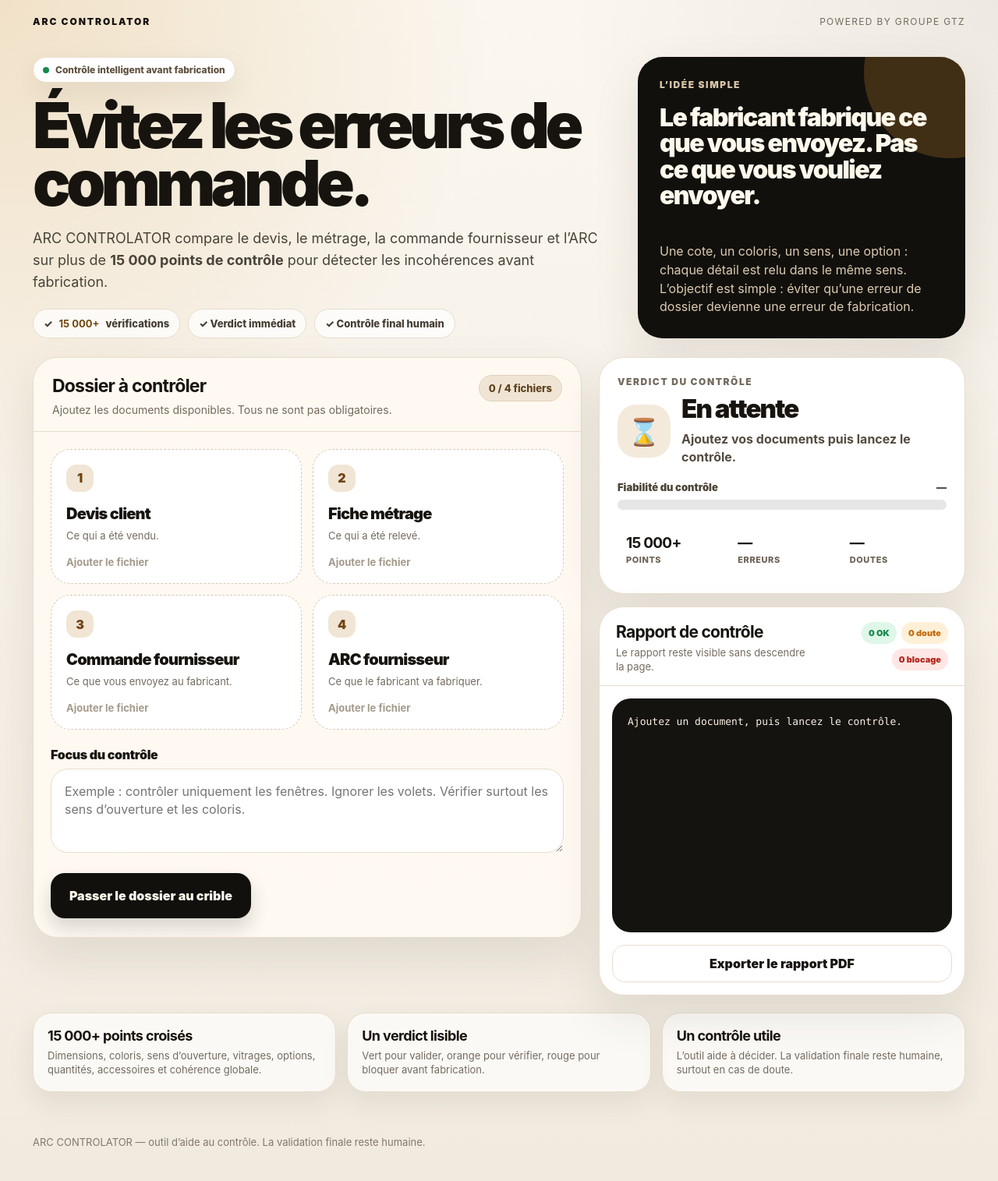
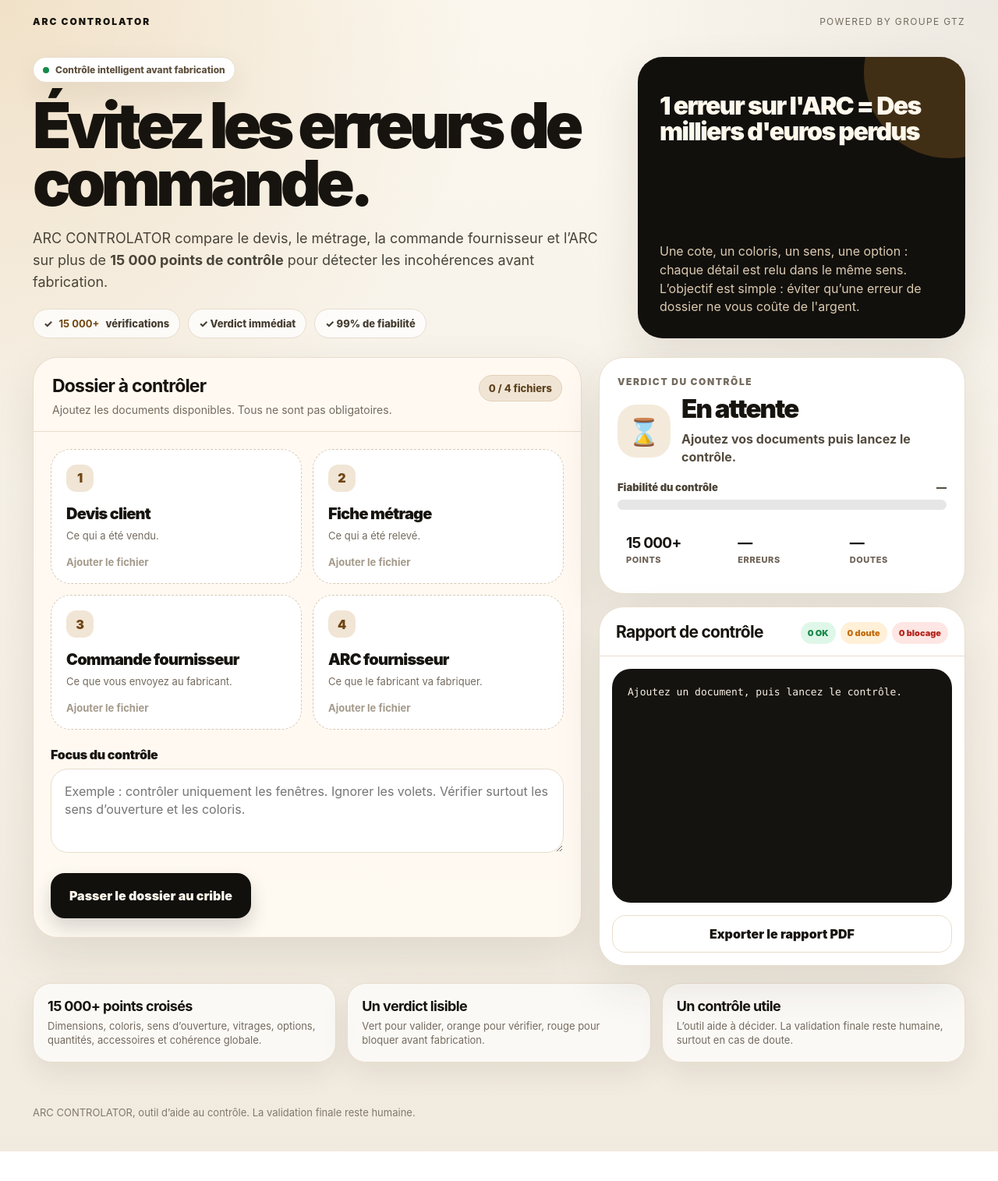
Before and after one commit to cporreyepro/arc-controlator-v2, a website: page public/index.html in a window 1280 px wide. Shown: the whole page at 78% size. After the commit the page ends 1477 px from the top, so only its background shows below. Drawn offline with Linux system fonts and the light colour scheme; a script that the page names is missing.

Commit message:
Update index.html

```diff
--- a/public/index.html
+++ b/public/index.html
@@ -701,16 +701,15 @@ footer{
     <div class="hero-proof">
       <div class="proof-pill">✓ <b>15 000+</b> vérifications</div>
       <div class="proof-pill">✓ Verdict immédiat</div>
-      <div class="proof-pill">✓ Contrôle final humain</div>
+      <div class="proof-pill">✓ 99% de fiabilité</div>
     </div>
   </div>
 
   <aside class="hero-card">
     <div>
-      <div class="mini">L’idée simple</div>
-      <div class="big">Le fabricant fabrique ce que vous envoyez. Pas ce que vous vouliez envoyer.</div>
+      <div class="big">1 erreur sur l'ARC = Des milliers d'euros perdus</div>
     </div>
-    <div class="note">Une cote, un coloris, un sens, une option : chaque détail est relu dans le même sens. L’objectif est simple : éviter qu’une erreur de dossier devienne une erreur de fabrication.</div>
+    <div class="note">Une cote, un coloris, un sens, une option : chaque détail est relu dans le même sens. L’objectif est simple : éviter qu’une erreur de dossier ne vous coûte de l'argent.</div>
   </aside>
 </header>
 
@@ -800,7 +799,7 @@ footer{
         <div class="report-head">
           <div>
             <h2>Rapport de contrôle</h2>
-            <p>Le rapport reste visible sans descendre la page.</p>
+
           </div>
           <div class="report-badges">
             <span id="badgeOk" class="badge green">0 OK</span>
@@ -835,7 +834,7 @@ footer{
 </main>
 
 <footer>
-ARC CONTROLATOR — outil d’aide au contrôle. La validation finale reste humaine.
+ARC CONTROLATOR, outil d’aide au contrôle. La validation finale reste humaine.
 </footer>
 
 <script>
@@ -1224,7 +1223,7 @@ $("downloadBtn").addEventListener("click",()=>{
       </head>
       <body>
         <h1>ARC CONTROLATOR</h1>
-        <div class="verdict">Verdict : ${escapeHtml(verdict)}<br>Fiabilité du contrôle : ${escapeHtml(score)}</div>
+        <div class="verdict">Verdict : ${escapeHtml(verdict)}<br>Score du dossier : ${escapeHtml(score)}</div>
         <pre>${escapeHtml(text)}</pre>
       </body>
     </html>
```
